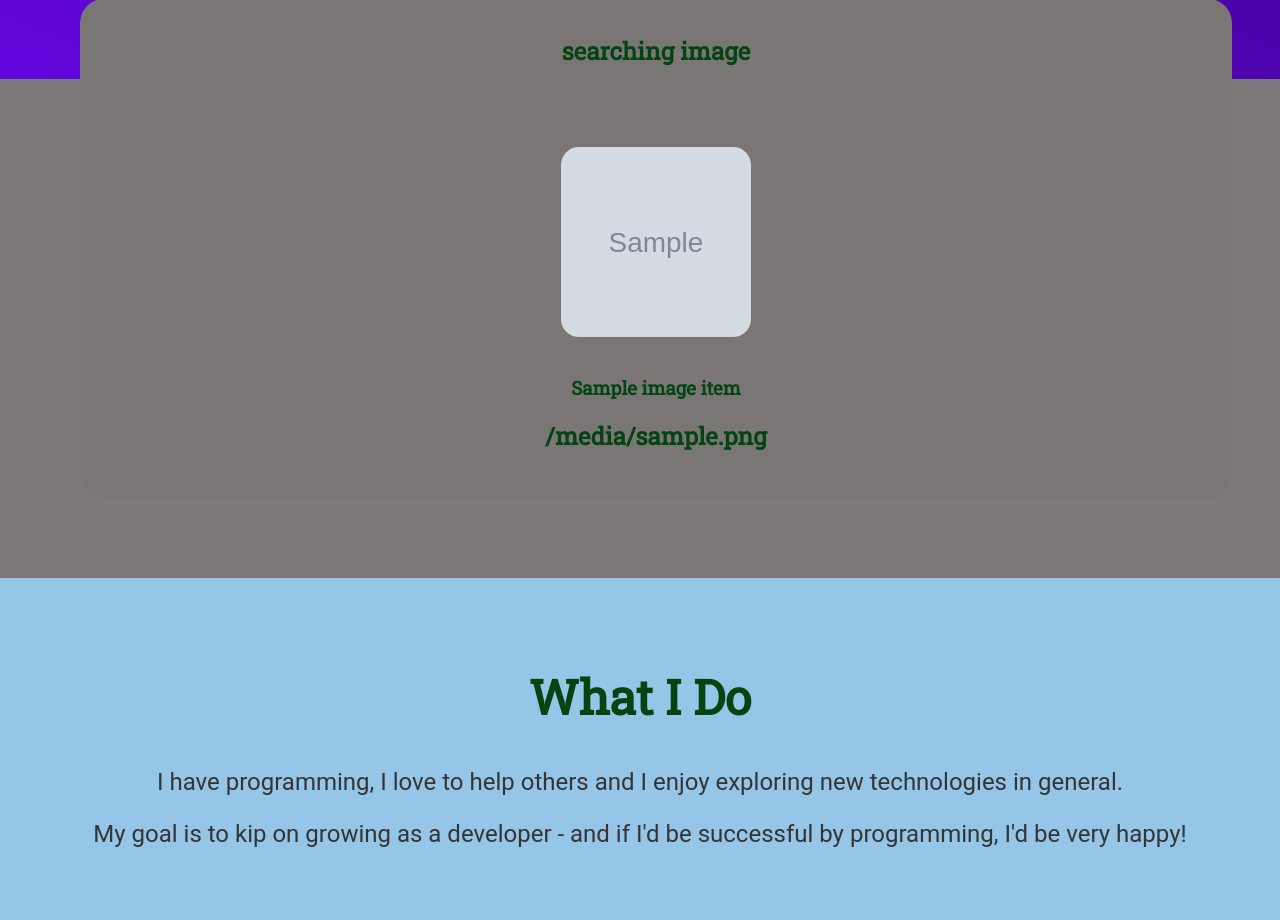
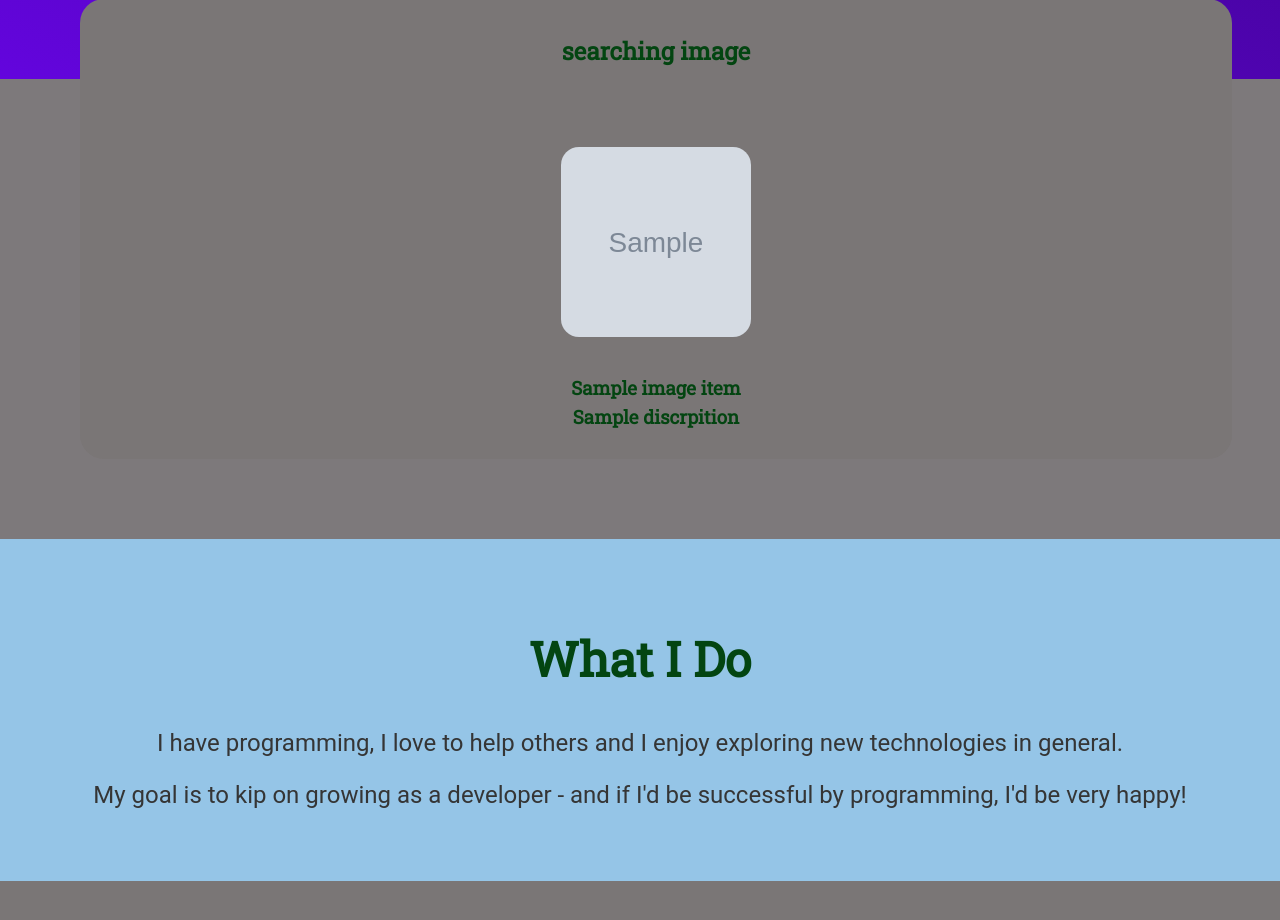
Before and after one commit to EthixDev/image-search, a Django app: template myapp/templates/myapp/index.html in a window 1280 px wide. Shown: the part 471-1391 px from the top of the page. After the commit the page ends 1352 px from the top, so only its background shows below. Run offline with Django 4.2, Linux system fonts and the light colour scheme; the template is opened without the code that fills it: most values are stand-ins (such as "Sample title", 1, 10 or a date in 2020); grey boxes marked "Sample" are stand-in pictures; data that the repository does not hold is empty.

Commit message:
new model

```diff
--- a/myapp/templates/myapp/index.html
+++ b/myapp/templates/myapp/index.html
@@ -39,7 +39,7 @@
                   <img src="{{image_item.image.url}}" alt="{{image_item.title}}">
                     <div class="post__content">
                       <h3>{{image_item.title}}</h3>
-                      <h2>{{image_item.image}}</h2>
+                      <h3>{{image_item.discrpition}}</h3>
                     </div>
                  </a>
                </article>
--- a/search2/settings.py
+++ b/search2/settings.py
@@ -117,7 +117,7 @@ USE_TZ = True
 # Static files (CSS, JavaScript, Images)
 # https://docs.djangoproject.com/en/4.2/howto/static-files/
 
-STATIC_URL = 'static/'
+STATIC_URL = '/static/'
 
 # Default primary key field type
 # https://docs.djangoproject.com/en/4.2/ref/settings/#default-auto-field
```
Also changed, not shown: myapp/migrations/0001_initial.py (deleted), myapp/migrations/0002_rename_file_image_image.py (deleted), myapp/migrations/0003_alter_image_feature_vector.py (deleted), myapp/migrations/0004_rename_name_image_title_remove_image_image_and_more.py (deleted), myapp/migrations/0005_rename_image_name_image_name.py (deleted), myapp/migrations/0006_rename_name_image_image.py (deleted).
